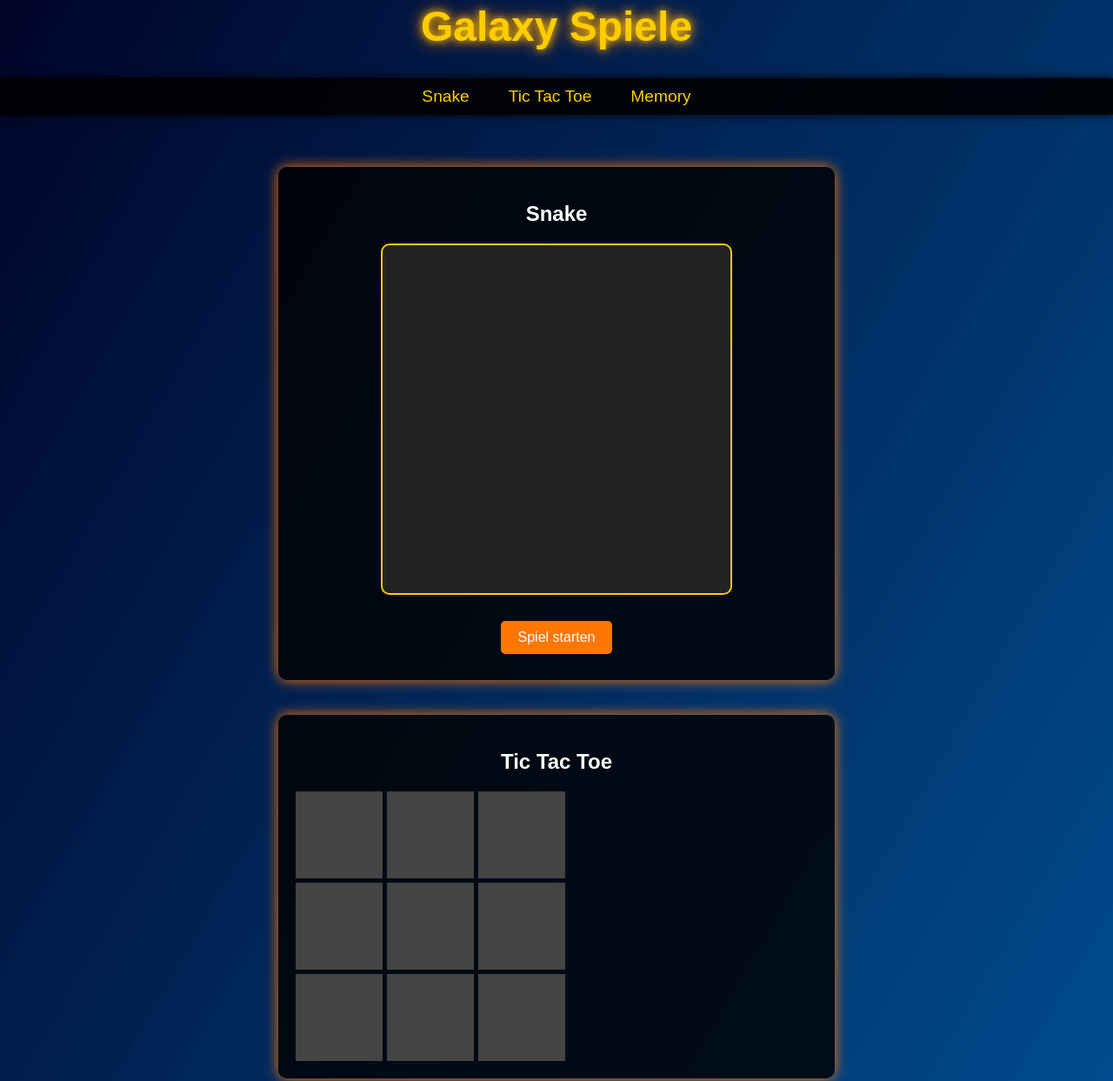
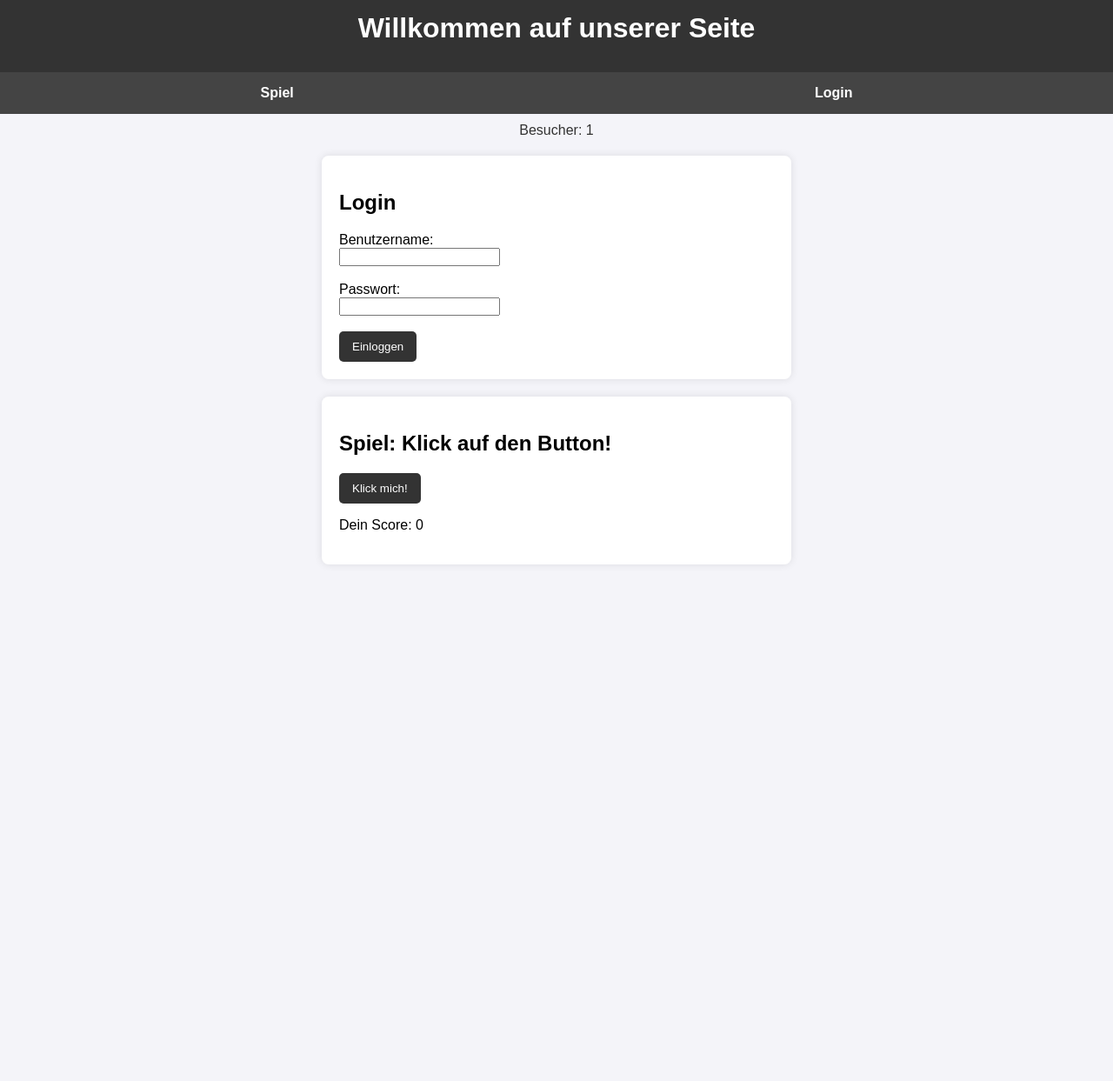
Before and after one commit to Neopixel010/NeoPixel.github.io, a plain HTML site: page index.html in a window 1280 px wide. Shown: the part 17-1260 px from the top of the page at 87% size. After the commit the page ends 800 px from the top, so only its background shows below. Drawn offline with Linux system fonts and the light colour scheme.

Commit message:
Update index.html

```diff
--- a/index.html
+++ b/index.html
@@ -3,233 +3,137 @@
 <head>
     <meta charset="UTF-8">
     <meta name="viewport" content="width=device-width, initial-scale=1.0">
-  <title>Galaxy Spiele</title>
+    <title>HTML Spiel mit Menü, Login und Besucherzähler</title>
     <style>
-    /* Galaxy-Style */
         body {
-      margin: 0;
             font-family: Arial, sans-serif;
-      background: linear-gradient(120deg, #000428, #004e92);
-      color: white;
-      text-align: center;
-      overflow-x: hidden;
-    }
-
-    h1 {
-      margin-top: 20px;
-      font-size: 3rem;
-      color: #ffcc00;
-      text-shadow: 0 0 10px #ffcc00, 0 0 20px #ff7700;
-    }
-
-    nav {
-      position: sticky;
-      top: 0;
-      background: rgba(0, 0, 0, 0.9);
-      z-index: 1000;
-      padding: 10px 0;
-      box-shadow: 0 0 10px #000;
-    }
-
-    nav ul {
-      list-style: none;
             margin: 0;
             padding: 0;
+            background-color: #f4f4f9;
+        }
+        header {
+            background-color: #333;
+            color: #fff;
+            padding: 10px 20px;
+            text-align: center;
+        }
+        nav {
+            background-color: #444;
+            color: white;
             display: flex;
-      justify-content: center;
-      gap: 15px;
+            justify-content: space-around;
+            padding: 10px 0;
         }
-
-    nav ul li {
-      display: inline;
+        nav a {
+            color: white;
+            text-decoration: none;
+            font-weight: bold;
+            padding: 5px 10px;
         }
-
-    nav ul li a {
-      color: #ffcc00;
-      text-decoration: none;
-      font-size: 1.2rem;
-      padding: 5px 15px;
-      transition: all 0.3s;
-    }
-
-    nav ul li a:hover {
-      color: #fff;
-      background: #ff7700;
+        nav a:hover {
+            background-color: #666;
             border-radius: 5px;
         }
-
-    .game-container {
+        #login-container, #spiel-container {
+            margin: 20px auto;
             padding: 20px;
+            max-width: 500px;
+            background: #fff;
+            box-shadow: 0 0 10px rgba(0, 0, 0, 0.1);
+            border-radius: 8px;
         }
-
-    .game {
-      margin: 40px auto;
-      max-width: 600px;
-      background: rgba(0, 0, 0, 0.8);
-      border-radius: 10px;
-      padding: 20px;
-      box-shadow: 0 0 15px #ff7700;
+        #besucherzaehler {
+            text-align: center;
+            margin: 10px 0;
+            color: #333;
         }
-
-    canvas {
-      display: block;
-      margin: 20px auto;
-      background: #222;
-      border: 2px solid #ffcc00;
-      border-radius: 10px;
-    }
-
         button {
-      background: #ff7700;
-      color: white;
+            background-color: #333;
+            color: #fff;
             border: none;
-      padding: 10px 20px;
-      margin: 10px;
-      font-size: 1rem;
+            padding: 10px 15px;
             cursor: pointer;
             border-radius: 5px;
-      transition: all 0.2s;
         }
-
         button:hover {
-      background: #ffcc00;
-      color: #000;
+            background-color: #555;
         }
-
-    footer {
-      margin-top: 40px;
-      padding: 20px;
-      background: rgba(0, 0, 0, 0.5);
-      font-size: 0.9rem;
+        .hidden {
+            display: none;
         }
     </style>
 </head>
 <body>
-  <h1>Galaxy Spiele</h1>
-
-  <!-- Navigationsmenü -->
+    <header>
+        <h1>Willkommen auf unserer Seite</h1>
+    </header>
     <nav>
-    <ul>
-      <li><a href="#snake">Snake</a></li>
-      <li><a href="#tic-tac-toe">Tic Tac Toe</a></li>
-      <li><a href="#memory">Memory</a></li>
-    </ul>
+        <a href="#spiel">Spiel</a>
+        <a href="#login">Login</a>
     </nav>
 
-  <div class="game-container">
-    <!-- Snake -->
-    <div id="snake" class="game">
-      <h2>Snake</h2>
-      <canvas id="snakeCanvas" width="400" height="400"></canvas>
-      <button onclick="startSnake()">Spiel starten</button>
+    <!-- Besucherzähler -->
+    <div id="besucherzaehler">
+        Besucher: <span id="counter">0</span>
+    </div>
+
+    <!-- Login-System -->
+    <div id="login-container">
+        <h2>Login</h2>
+        <form id="login-form">
+            <label for="username">Benutzername:</label><br>
+            <input type="text" id="username" name="username" required><br><br>
+            <label for="password">Passwort:</label><br>
+            <input type="password" id="password" name="password" required><br><br>
+            <button type="submit">Einloggen</button>
+        </form>
+        <p id="login-message" class="hidden"></p>
+    </div>
+
+    <!-- Spiel -->
+    <div id="spiel-container">
+        <h2>Spiel: Klick auf den Button!</h2>
+        <button id="spiel-button">Klick mich!</button>
+        <p id="spiel-score">Dein Score: <span id="score">0</span></p>
+    </div>
+
     <script>
-        // Snake-Spiel
-        const canvas = document.getElementById('snakeCanvas');
-        const ctx = canvas.getContext('2d');
-        const grid = 20;
-        let snake = [{ x: grid * 5, y: grid * 5 }];
-        let apple = { x: grid * 10, y: grid * 10 };
-        let direction = { x: 0, y: 0 };
-        let running = false;
+        // Besucherzähler
+        const counterElement = document.getElementById('counter');
+        let counter = localStorage.getItem('besucherzaehler') || 0;
+        counter++;
+        localStorage.setItem('besucherzaehler', counter);
+        counterElement.textContent = counter;
 
-        function drawSnake() {
-          ctx.fillStyle = '#00ff00';
-          snake.forEach(part => {
-            ctx.fillRect(part.x, part.y, grid, grid);
-          });
-        }
+        // Login-System
+        const loginForm = document.getElementById('login-form');
+        const loginMessage = document.getElementById('login-message');
+        loginForm.addEventListener('submit', function(e) {
+            e.preventDefault(); // Verhindert Seiten-Reload
+            const username = document.getElementById('username').value;
+            const password = document.getElementById('password').value;
 
-        function drawApple() {
-          ctx.fillStyle = '#ff0000';
-          ctx.fillRect(apple.x, apple.y, grid, grid);
-        }
-
-        function updateSnake() {
-          if (!running) return;
-          const head = { x: snake[0].x + direction.x * grid, y: snake[0].y + direction.y * grid };
-
-          // Check Kollision
-          if (head.x < 0 || head.y < 0 || head.x >= canvas.width || head.y >= canvas.height ||
-              snake.some(part => part.x === head.x && part.y === head.y)) {
-            running = false;
-            alert('Spiel vorbei!');
-            return;
-          }
-
-          snake.unshift(head);
-          if (head.x === apple.x && head.y === apple.y) {
-            apple = { x: Math.floor(Math.random() * 20) * grid, y: Math.floor(Math.random() * 20) * grid };
+            // Einfache Authentifizierung
+            if (username === 'admin' && password === '1234') {
+                loginMessage.textContent = 'Login erfolgreich! Willkommen, ' + username + '!';
+                loginMessage.style.color = 'green';
+                loginMessage.classList.remove('hidden');
             } else {
-            snake.pop();
-          }
-        }
-
-        function gameLoop() {
-          ctx.clearRect(0, 0, canvas.width, canvas.height);
-          drawSnake();
-          drawApple();
-          updateSnake();
-          if (running) requestAnimationFrame(gameLoop);
-        }
-
-        function startSnake() {
-          running = true;
-          direction = { x: 0, y: -1 };
-          snake = [{ x: grid * 5, y: grid * 5 }];
-          apple = { x: grid * 10, y: grid * 10 };
-          gameLoop();
-        }
-
-        window.addEventListener('keydown', e => {
-          const keyMap = { ArrowUp: { x: 0, y: -1 }, ArrowDown: { x: 0, y: 1 }, ArrowLeft: { x: -1, y: 0 }, ArrowRight: { x: 1, y: 0 } };
-          if (keyMap[e.key] && !(keyMap[e.key].x === -direction.x && keyMap[e.key].y === -direction.y)) {
-            direction = keyMap[e.key];
+                loginMessage.textContent = 'Login fehlgeschlagen! Versuche es erneut.';
+                loginMessage.style.color = 'red';
+                loginMessage.classList.remove('hidden');
             }
         });
-      </script>
-    </div>
 
-    <!-- Tic Tac Toe -->
-    <div id="tic-tac-toe" class="game">
-      <h2>Tic Tac Toe</h2>
-      <div id="ticTacToeBoard" style="display: grid; grid-template-columns: repeat(3, 100px); gap: 5px; margin: auto;">
-        <script>
-          const ticTacToeBoard = document.getElementById('ticTacToeBoard');
-          const cells = Array.from({ length: 9 }, (_, i) => {
-            const cell = document.createElement('div');
-            cell.style.width = '100px';
-            cell.style.height = '100px';
-            cell.style.background = '#444';
-            cell.style.color = 'white';
-            cell.style.fontSize = '2rem';
-            cell.style.textAlign = 'center';
-            cell.style.lineHeight = '100px';
-            cell.style.cursor = 'pointer';
-            cell.setAttribute('data-index', i);
-            ticTacToeBoard.appendChild(cell);
-            return cell;
-          });
+        // Spiel
+        const spielButton = document.getElementById('spiel-button');
+        const scoreElement = document.getElementById('score');
+        let score = 0;
 
-          let currentPlayer = 'X';
-          const boardState = Array(9).fill(null);
-
-          cells.forEach(cell => {
-            cell.addEventListener('click', () => {
-              const index = cell.getAttribute('data-index');
-              if (!boardState[index]) {
-                boardState[index] = currentPlayer;
-                cell.textContent = currentPlayer;
-                currentPlayer = currentPlayer === 'X' ? 'O' : 'X';
-              }
-            });
+        spielButton.addEventListener('click', function() {
+            score++;
+            scoreElement.textContent = score;
         });
     </script>
-      </div>
-    </div>
-  </div>
-
-  <footer>
-    © 2025 Galaxy Spiele - Alle Rechte vorbehalten.
-  </footer>
 </body>
 </html>
```
Lines whose indentation alone changed are shown as unchanged.
